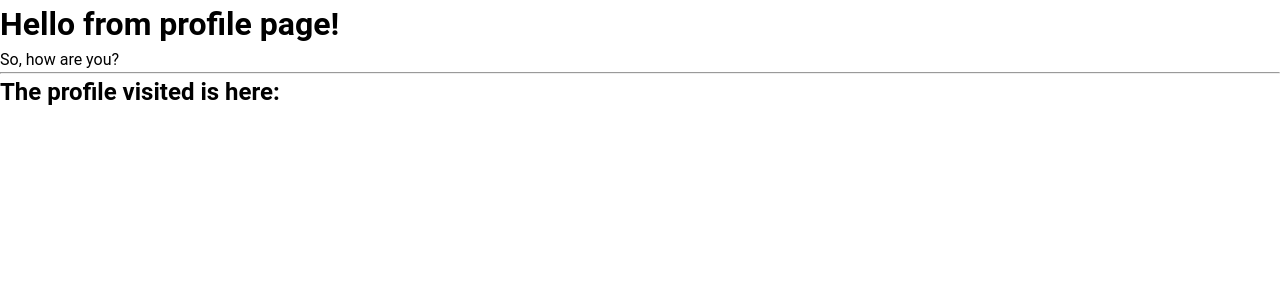
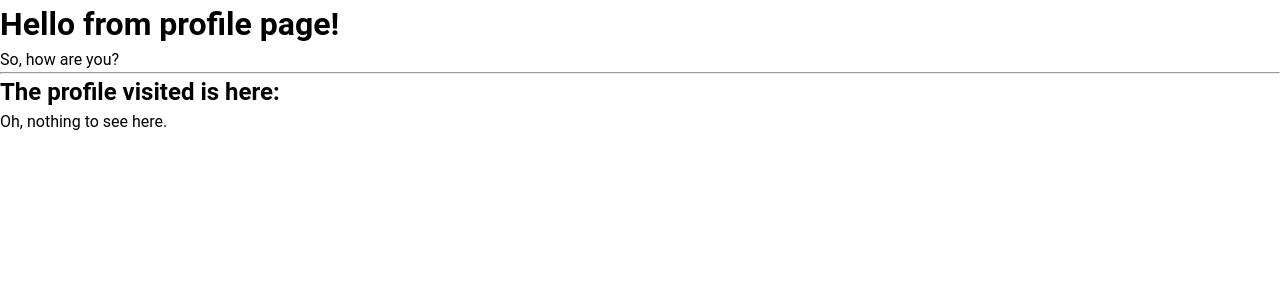
Before and after one commit to AndrewAttemptsCode/odin-react-router, a React (Vite) app: page /profile in a window 1280 px wide. Shown: the top 300 px of the page. Built offline with nearby package versions, Linux system fonts and the light colour scheme.

Commit message:
feat: add children nested routes with default Outlet

```diff
--- a/src/main.jsx
+++ b/src/main.jsx
@@ -4,6 +4,9 @@ import { createBrowserRouter, RouterProvider } from "react-router-dom";
 import './index.css'
 import App from './App.jsx'
 import Profile from './components/Profile.jsx';
+import Spinach from './components/Spinach.jsx';
+import Popeye from './components/Popeye.jsx';
+import DefaultProfile from './components/DefaultProfile.jsx';
 
 const router = createBrowserRouter([
   {
@@ -12,7 +15,12 @@ const router = createBrowserRouter([
   },
   {
     path: "profile",
-    element: <Profile />
+    element: <Profile />,
+    children: [
+      { index: true, element: <DefaultProfile /> },
+      { path: "spinach", element: <Spinach /> },
+      { path: "popeye", element: <Popeye /> },
+    ]
   },
 ])
 
```
